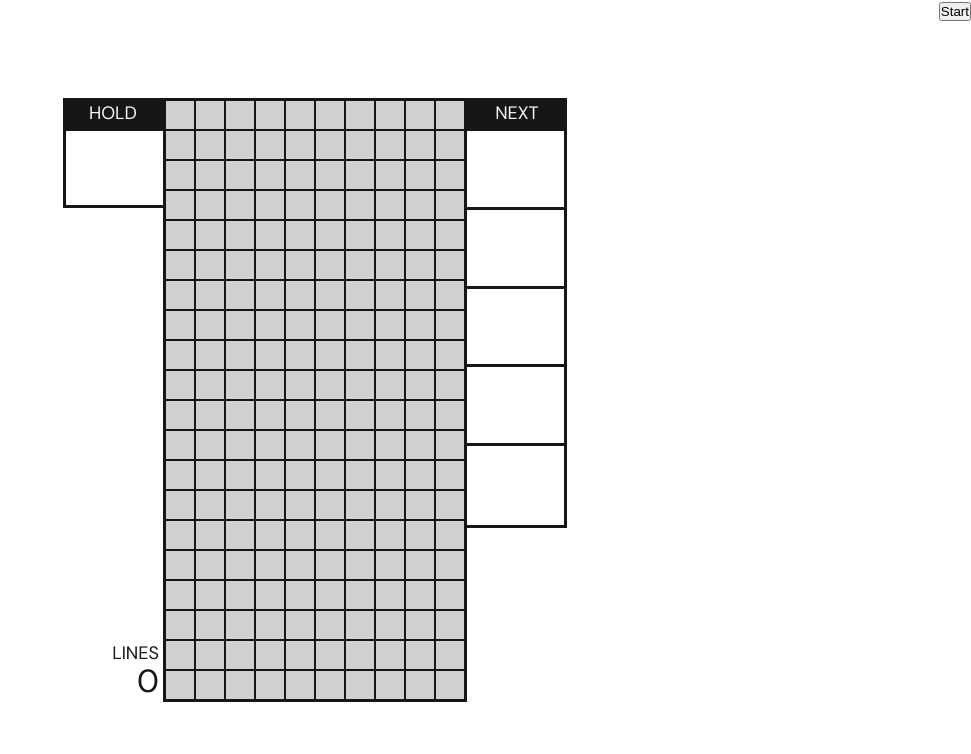
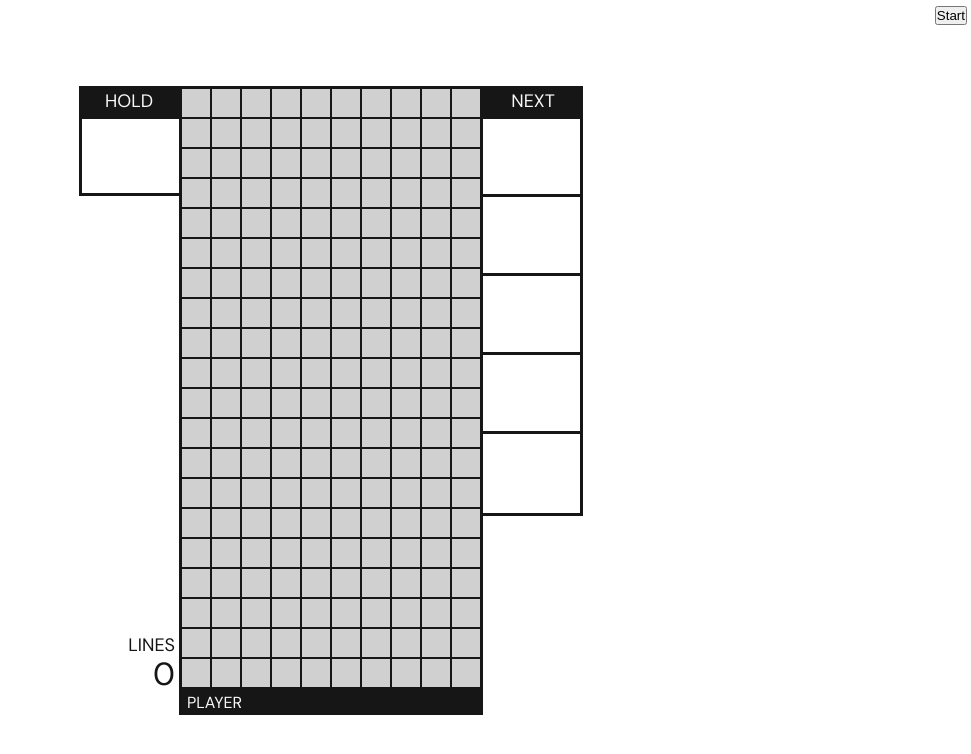
Before and after one commit to onenylxus/tetty, a React (Vite) app: page / in a window 1280 px wide. Shown: the top 754 px of the page, without its empty margins (309-1280 px from the left). Built offline with nearby package versions, Linux system fonts and the light colour scheme.

Commit message:
Minor temporary game interface update

```diff
--- a/src/game/components/Board.tsx
+++ b/src/game/components/Board.tsx
@@ -32,6 +32,7 @@ const Board = ({ matrix, hold, nextQueue, lines }: Props) => {
           <div className="lines-value">{lines}</div>
         </div>
       </div>
+      <div className="center-column">
         <div className="matrix">
           {matrix.map((row, j) => (
             <div className="row" key={`${j}`}>
@@ -40,6 +41,10 @@ const Board = ({ matrix, hold, nextQueue, lines }: Props) => {
               ))}
             </div>
           ))}
+        </div>
+        <div className="player-tag">
+          <div className="player-name">PLAYER</div>
+        </div>
       </div>
       <div className="right-column">
         <div className="next-text">NEXT</div>
--- a/src/game/game.css
+++ b/src/game/game.css
@@ -2,6 +2,12 @@
   display: flex;
   width: inherit;
   height: inherit;
+}
+
+.controls {
+  position: absolute;
+  top: 4px;
+  right: 4px;
 }
 
 .board {
@@ -15,6 +21,11 @@
   display: flex;
   flex-direction: column;
   text-align: end;
+}
+
+.center-column {
+  display: flex;
+  flex-direction: column;
 }
 
 .right-column {
@@ -51,6 +62,7 @@
 .lines {
   margin-right: 4px;
   margin-top: auto;
+  margin-bottom: 20px;
 }
 
 .lines-text {
@@ -62,6 +74,17 @@
 .lines-value {
   font-size: 32px;
   color: var(--color-black);
+}
+
+.player-tag {
+  display: flex;
+  padding: 2px 0;
+  background-color: var(--color-black);
+  color: var(--color-white);
+}
+
+.player-name {
+  margin: 0 8px;
 }
 
 .next-text {
```
Lines whose indentation alone changed are shown as unchanged.
